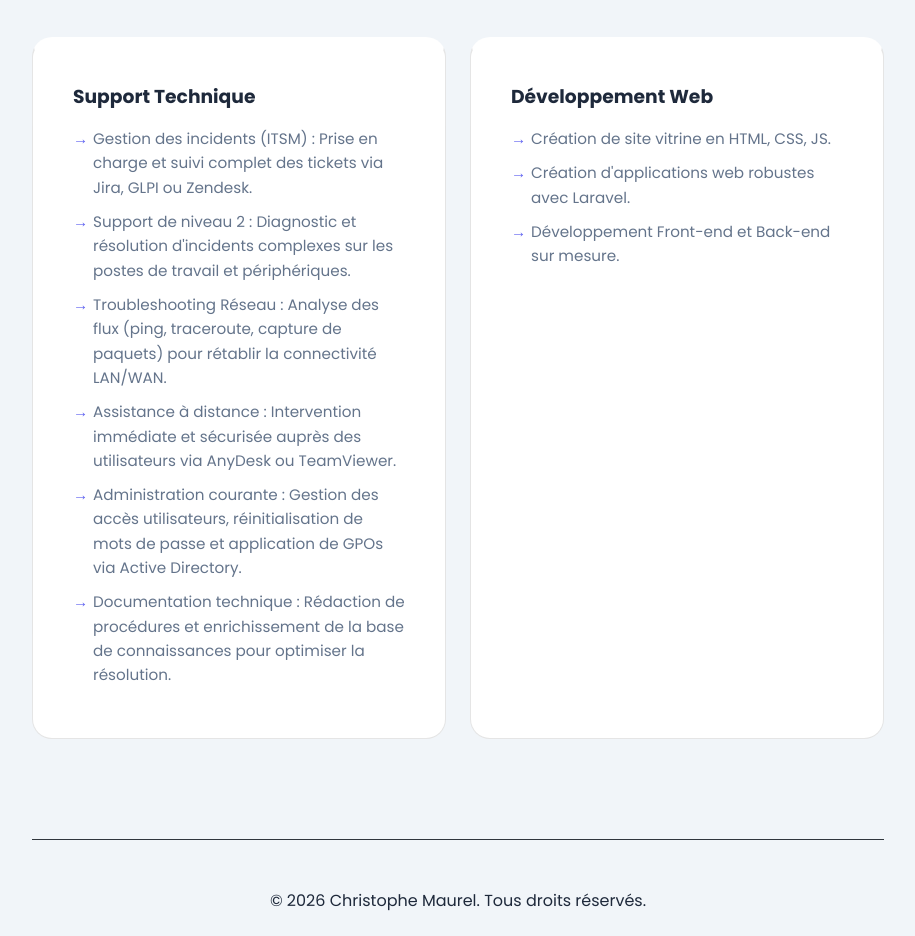
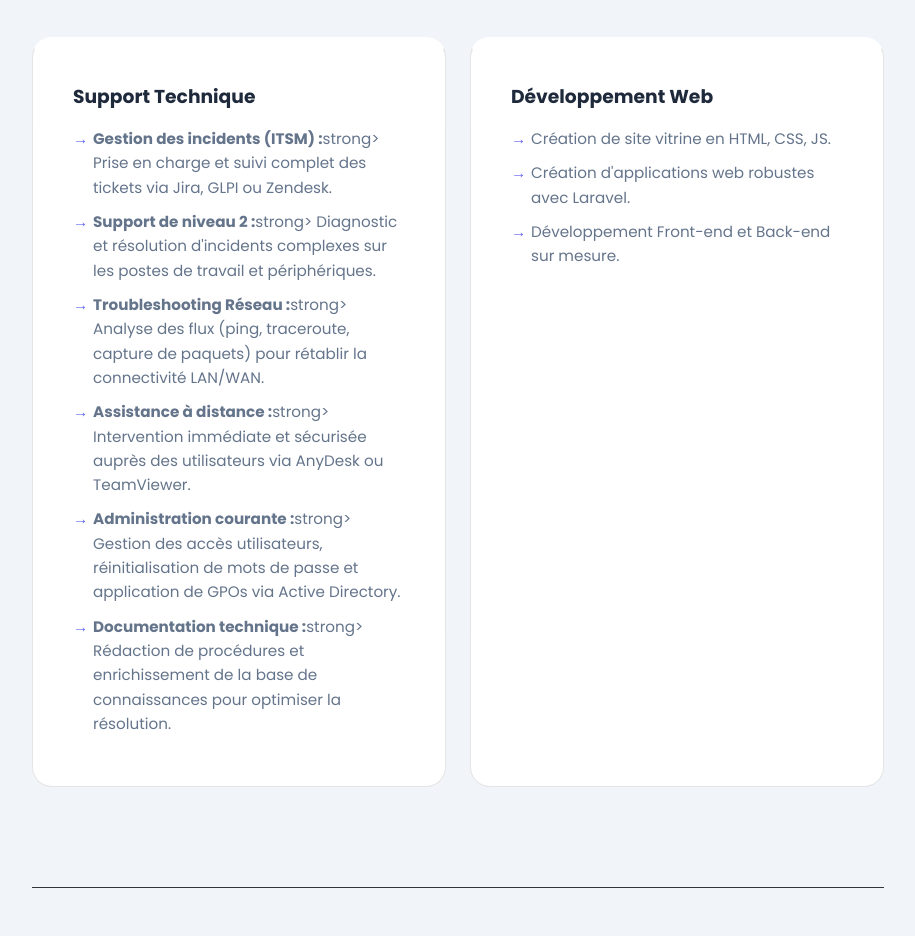
Before and after one commit to ChrisFrade/mon-cv, a plain HTML site: page index.html in a window 1280 px wide. Shown: the part 3431-4367 px from the top of the page, without its empty margins (182-1097 px from the left). Drawn offline with Linux system fonts and the light colour scheme.

Commit message:
Update index.html

```diff
--- a/index.html
+++ b/index.html
@@ -106,12 +106,12 @@
                 <div class="edu-card">
                     <h3>Support Technique</h3>
                     <ul class="skills-list">
-                        <li>Gestion des incidents (ITSM) : Prise en charge et suivi complet des tickets via Jira, GLPI ou Zendesk.</li>
-                        <li>Support de niveau 2 : Diagnostic et résolution d'incidents complexes sur les postes de travail et périphériques.</li>
-                        <li>Troubleshooting Réseau : Analyse des flux (ping, traceroute, capture de paquets) pour rétablir la connectivité LAN/WAN.</li>
-                        <li>Assistance à distance : Intervention immédiate et sécurisée auprès des utilisateurs via AnyDesk ou TeamViewer.</li>
-                        <li>Administration courante : Gestion des accès utilisateurs, réinitialisation de mots de passe et application de GPOs via Active Directory.</li>
-                        <li>Documentation technique : Rédaction de procédures et enrichissement de la base de connaissances pour optimiser la résolution.</li>
+                        <li><strong>Gestion des incidents (ITSM) :</strong>strong> Prise en charge et suivi complet des tickets via Jira, GLPI ou Zendesk.</li>
+                        <li><strong>Support de niveau 2 :</strong>strong> Diagnostic et résolution d'incidents complexes sur les postes de travail et périphériques.</li>
+                        <li><strong>Troubleshooting Réseau :</strong>strong> Analyse des flux (ping, traceroute, capture de paquets) pour rétablir la connectivité LAN/WAN.</li>
+                        <li><strong>Assistance à distance :</strong>strong> Intervention immédiate et sécurisée auprès des utilisateurs via AnyDesk ou TeamViewer.</li>
+                        <li><strong>Administration courante :</strong>strong> Gestion des accès utilisateurs, réinitialisation de mots de passe et application de GPOs via Active Directory.</li>
+                        <li><strong>Documentation technique :</strong>strong> Rédaction de procédures et enrichissement de la base de connaissances pour optimiser la résolution.</li>
                     </ul>
                 </div>
                 <div class="edu-card">
```
